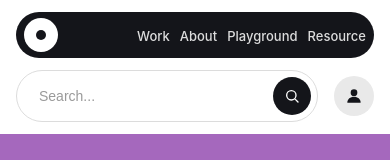
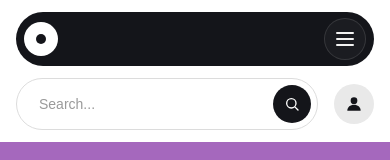
Before and after one commit to Aimgod07/soft-website, a React (Vite) app: page / in a window 390 px wide. Shown: the top 160 px of the page. Built offline with nearby package versions, Linux system fonts and the light colour scheme.

Commit message:
burger menu

```diff
--- a/src/Components/Navbar/Navbar.css
+++ b/src/Components/Navbar/Navbar.css
@@ -4,9 +4,10 @@
   gap: 28px;
   background: #14151a;
   border-radius: 999px;
-  padding: 6px 8px 6px 8px;
+  padding: 6px 8px;
   font-family: "Inter", -apple-system, BlinkMacSystemFont, sans-serif;
   max-width: 100%;
+  position: relative;
 }
 
 .navbar__logo {
@@ -27,6 +28,13 @@
   height: 10px;
   border-radius: 50%;
   background: #14151a;
+}
+
+.navbar__menu {
+  display: flex;
+  align-items: center;
+  flex: 1;
+  min-width: 0;
 }
 
 .navbar__links {
@@ -69,6 +77,34 @@
   text-overflow: ellipsis;
 }
 
+.navbar__toggle {
+  display: none;
+  width: 42px;
+  height: 42px;
+  border: 1px solid rgba(255, 255, 255, 0.12);
+  border-radius: 50%;
+  background: rgba(255, 255, 255, 0.03);
+  padding: 0;
+  cursor: pointer;
+  align-items: center;
+  justify-content: center;
+  flex-direction: column;
+  gap: 4px;
+  margin-left: auto;
+}
+
+.navbar__toggle span {
+  display: block;
+  width: 18px;
+  height: 2px;
+  border-radius: 999px;
+  background: #f2f2f2;
+}
+
+.navbar__menu-email {
+  display: none;
+}
+
 @media (max-width: 760px) {
   .navbar {
     justify-content: space-between;
@@ -76,17 +112,50 @@
     width: 100%;
   }
 
-  .navbar__links {
-    gap: 14px;
-    overflow-x: auto;
-    scrollbar-width: none;
+  .navbar__menu {
+    justify-content: flex-end;
   }
 
-  .navbar__links::-webkit-scrollbar {
-    display: none;
+  .navbar__toggle {
+    display: flex;
   }
 
-  .navbar__email {
+  .navbar__links {
+    position: absolute;
+    top: calc(100% + 12px);
+    left: 0;
+    right: 0;
+    display: none;
+    flex-direction: column;
+    align-items: flex-start;
+    gap: 14px;
+    background: #1b1d23;
+    border-radius: 24px;
+    padding: 18px 16px;
+    box-shadow: 0 18px 36px rgba(0, 0, 0, 0.24);
+    z-index: 20;
+  }
+
+  .navbar__links--open {
+    display: flex;
+  }
+
+  .navbar__link {
+    font-size: 15px;
+  }
+
+  .navbar__menu-email {
+    display: block;
+    width: 100%;
+    list-style: none;
+  }
+
+  .navbar__email--mobile {
+    width: 100%;
+    justify-content: center;
+  }
+
+  .navbar__email:not(.navbar__email--mobile) {
     display: none;
   }
 }
--- a/src/Components/Navbar/Navbar.jsx
+++ b/src/Components/Navbar/Navbar.jsx
@@ -1,4 +1,4 @@
-import React from "react";
+import React, { useState } from "react";
 import "./Navbar.css";
 
 const NAV_LINKS = ["Work", "About", "Playground", "Resource"];
@@ -8,8 +8,12 @@ export default function Navbar({
   links = NAV_LINKS,
   onLogoClick,
 }) {
+  const [isMenuOpen, setIsMenuOpen] = useState(false);
+
+  const handleLinkClick = () => setIsMenuOpen(false);
+
   return (
-    <nav className="navbar">
+    <nav className={`navbar ${isMenuOpen ? "navbar--open" : ""}`}>
       <button
         className="navbar__logo"
         onClick={onLogoClick}
@@ -19,15 +23,39 @@ export default function Navbar({
         <span className="navbar__logo-dot" />
       </button>
 
-      <ul className="navbar__links">
-        {links.map((link) => (
-          <li key={link}>
-            <a href={`#${link.toLowerCase()}`} className="navbar__link">
-              {link}
+      <div className="navbar__menu">
+        <button
+          className="navbar__toggle"
+          type="button"
+          aria-label={isMenuOpen ? "Close navigation menu" : "Open navigation menu"}
+          aria-expanded={isMenuOpen}
+          onClick={() => setIsMenuOpen((open) => !open)}
+        >
+          <span />
+          <span />
+          <span />
+        </button>
+
+        <ul className={`navbar__links ${isMenuOpen ? "navbar__links--open" : ""}`}>
+          {links.map((link) => (
+            <li key={link}>
+              <a
+                href={`#${link.toLowerCase()}`}
+                className="navbar__link"
+                onClick={handleLinkClick}
+              >
+                {link}
+              </a>
+            </li>
+          ))}
+
+          <li className="navbar__menu-email">
+            <a href={`mailto:${email}`} className="navbar__email navbar__email--mobile">
+              {email}
             </a>
           </li>
-        ))}
-      </ul>
+        </ul>
+      </div>
 
       <a href={`mailto:${email}`} className="navbar__email">
         {email}
```
